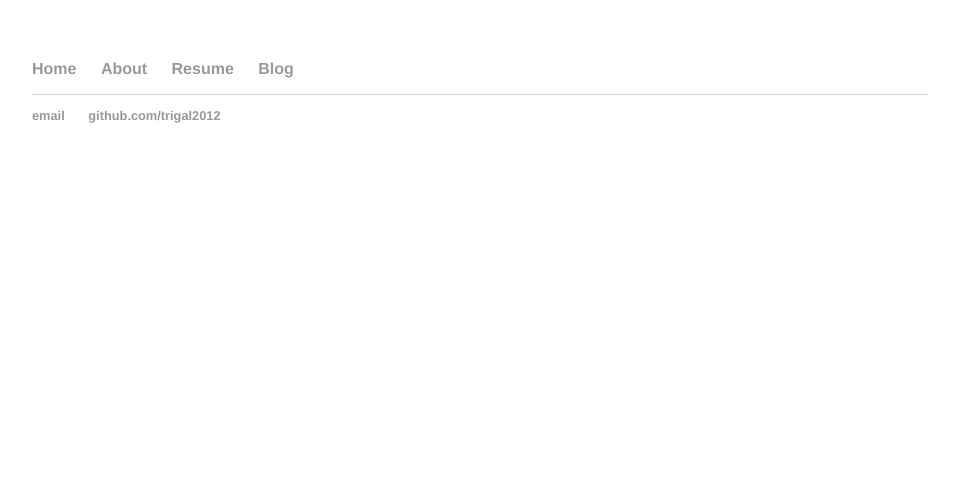
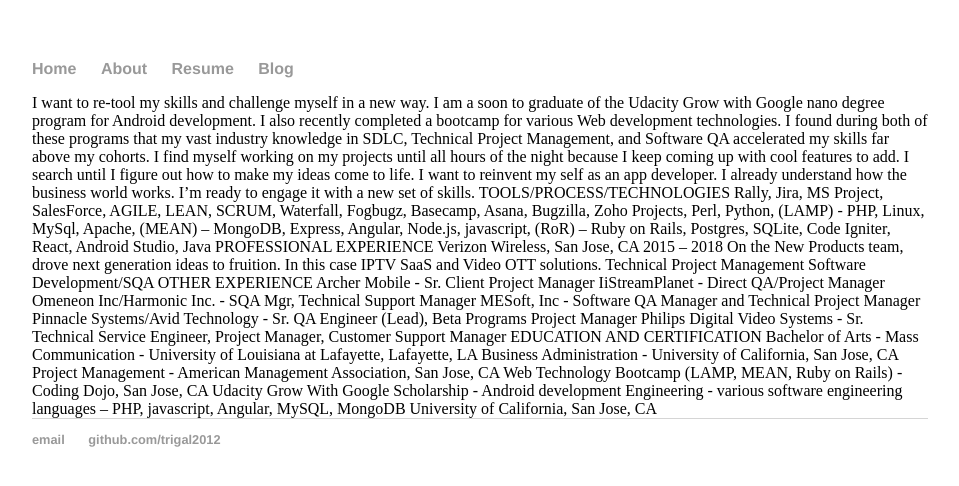
Before and after one commit to maziesmith/trigal2012.github.io, a Jekyll site: the page built from resume/index.html, in a window 1280 px wide. Shown: the top 486 px of the page, without its empty margins (160-1119 px from the left). Built offline with Jekyll 4.4.1, drawn with Linux system fonts in a browser that asks for light colours.

Commit message:
unformatted Resume details index.html

```diff
--- a/resume/index.html
+++ b/resume/index.html
@@ -3,6 +3,42 @@
 title: Resume - Diana Lynne Garbarino
 ---
 <div class="blurb">
+I want to re-tool my skills and challenge myself in a new way. I am a soon to graduate of the Udacity Grow with Google nano degree program for Android development. I also recently completed a bootcamp for various Web development technologies. I found during both of these programs that my vast industry knowledge in SDLC, Technical Project Management, and Software QA accelerated my skills far above my cohorts. I find myself working on my projects until all hours of the night because I keep coming up with cool features to add. I search until I figure out how to make my ideas come to life. I want to reinvent my self as an app developer. I already understand how the business world works. I’m ready to engage it with a new set of skills.
+
+TOOLS/PROCESS/TECHNOLOGIES
+Rally, Jira, MS Project, SalesForce, AGILE, LEAN, SCRUM, Waterfall, Fogbugz, Basecamp, Asana, Bugzilla, Zoho Projects, Perl, Python, (LAMP) - PHP, Linux, MySql, Apache, (MEAN) – MongoDB, Express, Angular, Node.js, javascript, (RoR) – Ruby on Rails, Postgres, SQLite, Code Igniter, React, Android Studio, Java
+
+PROFESSIONAL EXPERIENCE
+Verizon Wireless, San Jose, CA							         2015 – 2018
+On the New Products team, drove next generation ideas to fruition. In this case IPTV SaaS and Video OTT solutions.
+
+Technical Project Management
+Software Development/SQA
 
 
+
+OTHER EXPERIENCE
+
+Archer Mobile - Sr. Client Project Manager
+IiStreamPlanet - Direct QA/Project Manager
+Omeneon Inc/Harmonic Inc. - SQA Mgr, Technical Support Manager
+MESoft, Inc - Software QA Manager and Technical Project Manager
+Pinnacle Systems/Avid Technology - Sr. QA Engineer (Lead), Beta Programs Project Manager
+Philips Digital Video Systems - Sr. Technical Service Engineer, Project Manager, Customer Support Manager
+
+EDUCATION AND CERTIFICATION
+
+Bachelor of Arts - Mass Communication - University of Louisiana at Lafayette, Lafayette, LA
+
+Business Administration - University of California, San Jose, CA
+
+Project Management - American Management Association, San Jose, CA
+
+Web Technology Bootcamp (LAMP, MEAN, Ruby on Rails) - Coding Dojo, San Jose, CA
+
+Udacity Grow With Google Scholarship - Android development
+
+Engineering - various software engineering languages – PHP, javascript, Angular, MySQL, MongoDB
+University of California, San Jose, CA
+
 </div><!-- /.blurb -->
```
